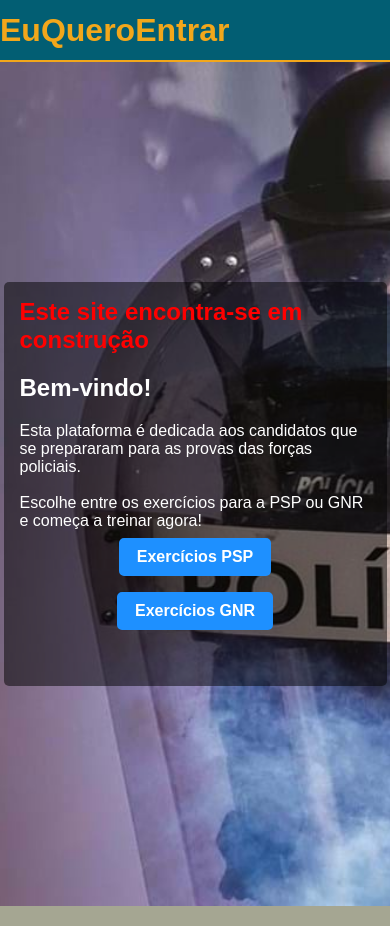
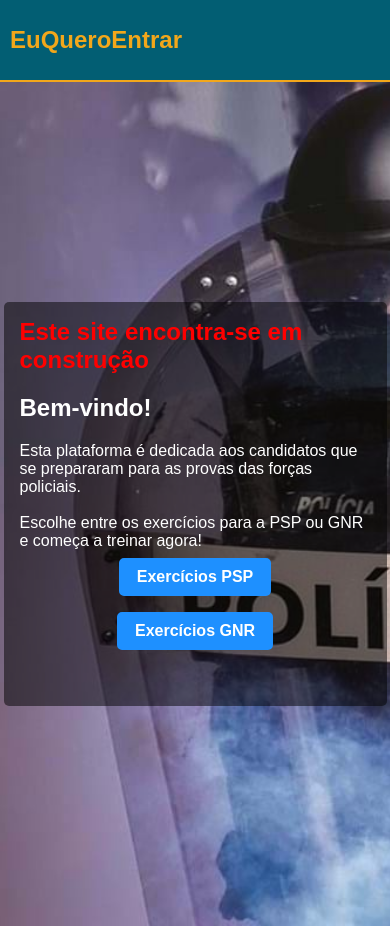
Before and after one commit to PicPinto/euqueroentrar-web, a React (Create React App) app: page / in a window 390 px wide. Built offline with nearby package versions, Linux system fonts and the light colour scheme.

Commit message:
header css fix

```diff
--- a/src/components/Header/styles.css
+++ b/src/components/Header/styles.css
@@ -1,19 +1,33 @@
-
-.sidebar{
-    h1{
-        color: #F2A71B;
-        text-decoration: none;
-}
-    a{
-        text-decoration: none;
-    }
-
+.sidebar {
     background-color: #025E73;
     height: 60px;
     margin: 0;
     display: flex;
     flex-direction: column;
-    justify-content: center;
+    justify-content: left;
     align-items: left;
     border-bottom: 2px solid #F2A71B;
 }
+
+.sidebar h1 {
+    color: #F2A71B;
+    text-decoration: none;
+}
+
+.sidebar a {
+    text-decoration: none;
+}
+
+/* Media query para dispositivos móveis */
+@media (max-width: 768px) {
+    .sidebar {
+        height: auto; /* Ajusta a altura para caber o conteúdo */
+        flex-direction: row; /* Alinha os itens em linha para melhor uso do espaço horizontal */
+        align-items: center; /* Centraliza verticalmente os itens */
+        padding: 10px; /* Adiciona espaçamento interno */
+    }
+
+    .sidebar h1 {
+        font-size: 1.5rem; /* Ajusta o tamanho da fonte para telas menores */
+    }
+}
```
